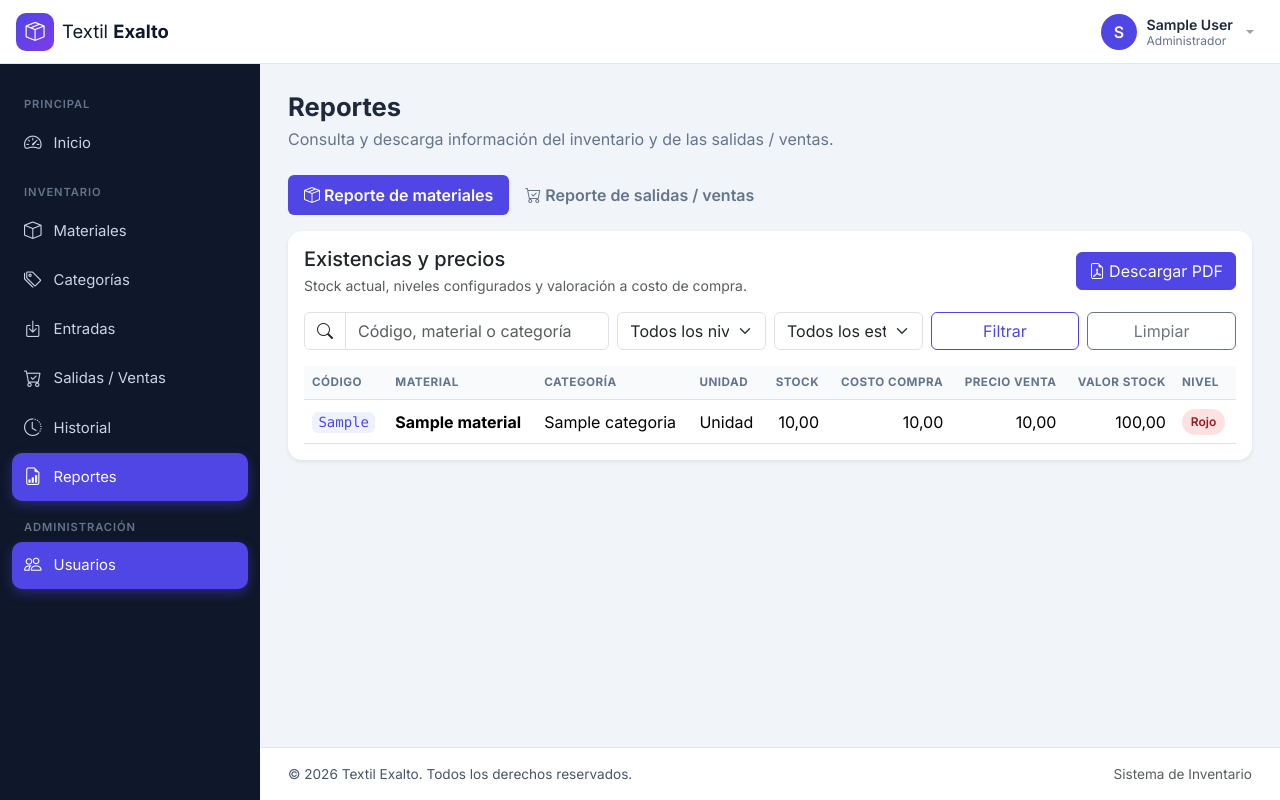
After one commit to Guilder23/Sistema-TextilExalto, a Django app: page /reportes/ in a window 1280 px wide. The commit adds this page. Run offline with Django 5.2, Linux system fonts and the light colour scheme; a user stored in the database is signed in; tables that the repository leaves empty hold one stand-in row (values such as "Sample post").

Commit message:
Implementacion de reportes

```diff
--- /dev/null
+++ b/apps/reportes/apps.py
@@ -0,0 +1,6 @@
+from django.apps import AppConfig
+
+
+class ReportesConfig(AppConfig):
+    default_auto_field = 'django.db.models.BigAutoField'
+    name = 'apps.reportes'
--- /dev/null
+++ b/apps/reportes/urls.py
@@ -0,0 +1,11 @@
+from django.urls import path
+
+from . import views
+
+app_name = 'reportes'
+
+urlpatterns = [
+    path('', views.lista, name='lista'),
+    path('pdf/materiales/', views.pdf_materiales, name='pdf_materiales'),
+    path('pdf/ventas/', views.pdf_ventas, name='pdf_ventas'),
+]
--- /dev/null
+++ b/apps/reportes/views.py
@@ -0,0 +1,160 @@
+from datetime import date
+from decimal import Decimal
+from io import BytesIO
+
+from django.contrib.auth.decorators import login_required
+from django.db.models import Q
+from django.http import HttpResponse
+from django.shortcuts import render
+from reportlab.lib import colors
+from reportlab.lib.pagesizes import A4, landscape
+from reportlab.lib.styles import getSampleStyleSheet
+from reportlab.lib.units import mm
+from reportlab.platypus import Paragraph, SimpleDocTemplate, Spacer, Table, TableStyle
+
+from apps.materiales.models import Material
+from apps.salidas.models import Salida
+
+
+def _fecha(value):
+    try:
+        return date.fromisoformat(value) if value else None
+    except ValueError:
+        return None
+
+
+def _filtros_ventas(request):
+    desde = request.GET.get('desde', '').strip()
+    hasta = request.GET.get('hasta', '').strip()
+    estado = request.GET.get('estado', '').strip()
+    pago = request.GET.get('pago', '').strip()
+    q = request.GET.get('q', '').strip()
+    ventas = Salida.objects.select_related('usuario').prefetch_related('detalles__material')
+    if not request.user.es_admin:
+        ventas = ventas.filter(usuario=request.user)
+    if _fecha(desde):
+        ventas = ventas.filter(fecha__gte=_fecha(desde))
+    if _fecha(hasta):
+        ventas = ventas.filter(fecha__lte=_fecha(hasta))
+    if estado in dict(Salida.ESTADOS):
+        ventas = ventas.filter(estado=estado)
+    if pago in dict(Salida.PAGOS):
+        ventas = ventas.filter(metodo_pago=pago)
+    if q:
+        filtro = Q(cliente__icontains=q) | Q(documento_cliente__icontains=q)
+        digitos = ''.join(c for c in q if c.isdigit())
+        if digitos:
+            filtro |= Q(pk=int(digitos))
+        ventas = ventas.filter(filtro)
+    return ventas, {'desde': desde, 'hasta': hasta, 'estado': estado, 'pago': pago, 'q': q}
+
+
+def _filtros_materiales(request):
+    q = request.GET.get('q', '').strip()
+    nivel = request.GET.get('nivel', '').strip()
+    activo = request.GET.get('activo', '').strip()
+    materiales = Material.objects.select_related('categoria')
+    if q:
+        materiales = materiales.filter(Q(codigo__icontains=q) | Q(nombre__icontains=q) | Q(categoria__nombre__icontains=q))
+    if activo in ('1', '0'):
+        materiales = materiales.filter(activo=activo == '1')
+    return materiales, {'q': q, 'nivel': nivel, 'activo': activo}
+
+
+@login_required
+def lista(request):
+    pestaña = request.GET.get('tab', 'materiales')
+    if pestaña not in ('materiales', 'ventas'):
+        pestaña = 'materiales'
+    contexto = {'tab': pestaña, 'materiales_niveles': ('verde', 'amarillo', 'rojo', 'inactivo'),
+                'pagos': Salida.PAGOS, 'estados': Salida.ESTADOS}
+    if pestaña == 'materiales':
+        materiales, filtros = _filtros_materiales(request)
+        rows = []
+        for material in materiales:
+            nivel = 'inactivo' if not material.activo else material.nivel_stock
+            if filtros['nivel'] in ('verde', 'amarillo', 'rojo', 'inactivo') and nivel != filtros['nivel']:
+                continue
+            rows.append({'material': material, 'nivel': nivel,
+                         'valor_stock': material.stock_actual * material.costo_compra})
+        contexto.update({'filas': rows, 'filtros': filtros})
+    else:
+        ventas, filtros = _filtros_ventas(request)
+        ventas = list(ventas)
+        contexto.update({
+            'ventas': ventas,
+            'filtros': filtros,
+            'total_ventas': sum((v.total for v in ventas if v.estado == Salida.CONFIRMADA), Decimal('0')),
+            'cantidad_ventas': len(ventas),
+            'confirmadas': sum(1 for v in ventas if v.estado == Salida.CONFIRMADA),
+            'anuladas': sum(1 for v in ventas if v.estado == Salida.ANULADA),
+        })
+    return render(request, 'reportes/lista.html', contexto)
+
+
+def _pdf_response(buffer, filename):
+    response = HttpResponse(buffer.getvalue(), content_type='application/pdf')
+    response['Content-Disposition'] = f'attachment; filename="{filename}"'
+    return response
+
+
+def _pdf_base(title, subtitle):
+    buffer = BytesIO()
+    document = SimpleDocTemplate(buffer, pagesize=landscape(A4), rightMargin=12 * mm,
+                                 leftMargin=12 * mm, topMargin=12 * mm, bottomMargin=12 * mm)
+    styles = getSampleStyleSheet()
+    story = [Paragraph('TEXTIL EXALTO', styles['Title']), Paragraph(title, styles['Heading2']),
+             Paragraph(subtitle, styles['Normal']), Spacer(1, 8 * mm)]
+    return buffer, document, story, styles
+
+
+@login_required
+def pdf_materiales(request):
+    materiales, filtros = _filtros_materiales(request)
+    rows = [['Código', 'Material', 'Categoría', 'Unidad', 'Stock', 'Alerta', 'Costo compra', 'Precio venta', 'Valor stock', 'Estado']]
+    for material in materiales:
+        nivel = 'Inactivo' if not material.activo else material.nivel_stock.capitalize()
+        if filtros['nivel'] and nivel.lower() != filtros['nivel']:
+            continue
+        rows.append([material.codigo, material.nombre, material.categoria.nombre, material.get_unidad_display(),
+                     f'{material.stock_actual:.2f}', f'{material.stock_minimo:.2f} / {material.stock_critico:.2f}',
+                     f'{material.costo_compra:.2f}', f'{material.precio_venta:.2f}',
+                     f'{material.stock_actual * material.costo_compra:.2f}', nivel])
+    buffer, document, story, styles = _pdf_base('Reporte de materiales',
+        f'Generado el {date.today():%d/%m/%Y} · Filtros aplicados: {filtros["q"] or "ninguno"}')
+    table = Table(rows, repeatRows=1)
+    table.setStyle(TableStyle([
+        ('BACKGROUND', (0, 0), (-1, 0), colors.HexColor('#4f46e5')), ('TEXTCOLOR', (0, 0), (-1, 0), colors.white),
+        ('FONTNAME', (0, 0), (-1, 0), 'Helvetica-Bold'), ('FONTSIZE', (0, 0), (-1, -1), 8),
+        ('GRID', (0, 0), (-1, -1), .25, colors.HexColor('#cbd5e1')), ('VALIGN', (0, 0), (-1, -1), 'MIDDLE'),
+        ('ROWBACKGROUNDS', (0, 1), (-1, -1), [colors.white, colors.HexColor('#f8fafc')]),
+    ]))
+    story.append(table)
+    document.build(story)
+    return _pdf_response(buffer, 'reporte-materiales.pdf')
+
+
+@login_required
+def pdf_ventas(request):
+    ventas, filtros = _filtros_ventas(request)
+    rows = [['Número', 'Fecha', 'Cliente', 'Vendedor', 'Pago', 'Ítems', 'Subtotal', 'Descuento', 'Total', 'Estado']]
+    total = Decimal('0')
+    for venta in ventas:
+        total += venta.total if venta.estado == Salida.CONFIRMADA else Decimal('0')
+        rows.append([venta.numero, venta.fecha.strftime('%d/%m/%Y'), venta.cliente, venta.usuario.username,
+                     venta.get_metodo_pago_display(), str(venta.detalles.count()), f'{venta.subtotal:.2f}',
+                     f'{venta.descuento:.2f}', f'{venta.total:.2f}', venta.get_estado_display()])
+    rows.append(['', '', '', '', '', '', '', 'TOTAL CONFIRMADO', f'{total:.2f}', ''])
+    buffer, document, story, styles = _pdf_base('Reporte de salidas / ventas',
+        f'Generado el {date.today():%d/%m/%Y} · Usuario: {request.user.username} · Registros: {len(rows) - 2}')
+    table = Table(rows, repeatRows=1)
+    table.setStyle(TableStyle([
+        ('BACKGROUND', (0, 0), (-1, 0), colors.HexColor('#4f46e5')), ('TEXTCOLOR', (0, 0), (-1, 0), colors.white),
+        ('FONTNAME', (0, 0), (-1, 0), 'Helvetica-Bold'), ('FONTSIZE', (0, 0), (-1, -1), 8),
+        ('GRID', (0, 0), (-1, -1), .25, colors.HexColor('#cbd5e1')), ('VALIGN', (0, 0), (-1, -1), 'MIDDLE'),
+        ('ROWBACKGROUNDS', (0, 1), (-1, -2), [colors.white, colors.HexColor('#f8fafc')]),
+        ('FONTNAME', (7, -1), (8, -1), 'Helvetica-Bold'), ('BACKGROUND', (7, -1), (8, -1), colors.HexColor('#e0e7ff')),
+    ]))
+    story.append(table)
+    document.build(story)
+    return _pdf_response(buffer, 'reporte-salidas-ventas.pdf')
--- /dev/null
+++ b/static/css/reportes/lista.css
@@ -0,0 +1,9 @@
+.report-tabs .nav-link { color: #64748b; font-weight: 600; }
+.report-tabs .nav-link.active { background: var(--brand); color: white; }
+.reporte-table thead th { font-size: .73rem; text-transform: uppercase; letter-spacing: .04em; color: #64748b; background: #f8fafc; white-space: nowrap; }
+.reporte-table code { color: var(--brand); background: #eef2ff; padding: .15rem .4rem; border-radius: 6px; }
+.nivel { display: inline-flex; align-items: center; padding: .25rem .55rem; border-radius: 999px; font-size: .75rem; font-weight: 600; }
+.nivel-verde { color: #166534; background: #dcfce7; }.nivel-amarillo { color: #854d0e; background: #fef9c3; }
+.nivel-rojo { color: #991b1b; background: #fee2e2; }.nivel-inactivo { color: #475569; background: #e2e8f0; }
+.metric-card { background: #f8fafc; border: 1px solid #e2e8f0; border-radius: 10px; padding: .85rem 1rem; }
+.metric-card span { display: block; color: #64748b; font-size: .8rem; }.metric-card strong { color: var(--brand); font-size: 1.35rem; }
--- /dev/null
+++ b/static/css/reportes/modals/ver.css
@@ -0,0 +1 @@
+/* Reservado para modales de reportes. */
--- /dev/null
+++ b/static/js/reportes/lista.js
@@ -0,0 +1,3 @@
+document.querySelectorAll('.report-tabs .nav-link').forEach((tab) => {
+  tab.addEventListener('click', () => document.body.classList.add('loading'));
+});
--- /dev/null
+++ b/static/js/reportes/modals/ver.js
@@ -0,0 +1 @@
+// Reservado para interacciones de modales de reportes.
--- a/templates/componentes/sidebar.html
+++ b/templates/componentes/sidebar.html
@@ -8,7 +8,7 @@
   {% if user.es_admin %}<a class="sidebar-link {% if request.resolver_match.app_name == 'entradas' %}active{% endif %}" href="{% url 'entradas:lista' %}"><i class="bi bi-box-arrow-in-down"></i><span>Entradas</span></a>{% else %}<a class="sidebar-link disabled" href="#"><i class="bi bi-box-arrow-in-down"></i><span>Entradas</span></a>{% endif %}
   <a class="sidebar-link {% if request.resolver_match.app_name == 'salidas' %}active{% endif %}" href="{% url 'salidas:lista' %}"><i class="bi bi-cart-check"></i><span>Salidas / Ventas</span></a>
   <a class="sidebar-link {% if request.resolver_match.app_name == 'historial' %}active{% endif %}" href="{% url 'historial:lista' %}"><i class="bi bi-clock-history"></i><span>Historial</span></a>
-  <a class="sidebar-link disabled" href="#"><i class="bi bi-file-earmark-bar-graph"></i><span>Reportes</span><small>Pronto</small></a>
+  <a class="sidebar-link {% if request.resolver_match.app_name == 'reportes' %}active{% endif %}" href="{% url 'reportes:lista' %}"><i class="bi bi-file-earmark-bar-graph"></i><span>Reportes</span></a>
 
   {% if user.es_admin %}
   <div class="sidebar-section">Administración</div>
--- /dev/null
+++ b/templates/reportes/lista.html
@@ -0,0 +1,47 @@
+{% extends 'base/base.html' %}
+{% load static %}
+{% block titulo %}Reportes{% endblock %}
+{% block css %}
+<link rel="stylesheet" href="{% static 'css/reportes/lista.css' %}">
+{% endblock %}
+{% block contenido %}
+<div class="page-header">
+  <div>
+    <h1 class="page-title">Reportes</h1>
+    <p class="page-subtitle">Consulta y descarga información del inventario y de las salidas / ventas.</p>
+  </div>
+</div>
+<ul class="nav nav-pills report-tabs mb-3">
+  <li class="nav-item"><a class="nav-link {% if tab == 'materiales' %}active{% endif %}" href="?tab=materiales"><i class="bi bi-box-seam me-1"></i>Reporte de materiales</a></li>
+  <li class="nav-item"><a class="nav-link {% if tab == 'ventas' %}active{% endif %}" href="?tab=ventas"><i class="bi bi-cart-check me-1"></i>Reporte de salidas / ventas</a></li>
+</ul>
+<div class="card border-0 shadow-sm">
+  <div class="card-body">
+    {% if tab == 'materiales' %}
+    <div class="d-flex justify-content-between align-items-center gap-2 mb-3 flex-wrap">
+      <div><h5 class="mb-1">Existencias y precios</h5><p class="text-muted small mb-0">Stock actual, niveles configurados y valoración a costo de compra.</p></div>
+      <a class="btn btn-primary" href="{% url 'reportes:pdf_materiales' %}{% if request.GET.urlencode %}?{{ request.GET.urlencode }}{% endif %}"><i class="bi bi-file-earmark-pdf me-1"></i>Descargar PDF</a>
+    </div>
+    <form method="get" class="row g-2 mb-3">
+      <input type="hidden" name="tab" value="materiales">
+      <div class="col-lg-4"><div class="input-group"><span class="input-group-text bg-white"><i class="bi bi-search"></i></span><input name="q" value="{{ filtros.q }}" class="form-control" placeholder="Código, material o categoría"></div></div>
+      <div class="col-lg-2"><select name="nivel" class="form-select"><option value="">Todos los niveles</option>{% for nivel in materiales_niveles %}<option value="{{ nivel }}" {% if filtros.nivel == nivel %}selected{% endif %}>{{ nivel|capfirst }}</option>{% endfor %}</select></div>
+      <div class="col-lg-2"><select name="activo" class="form-select"><option value="">Todos los estados</option><option value="1" {% if filtros.activo == '1' %}selected{% endif %}>Activos</option><option value="0" {% if filtros.activo == '0' %}selected{% endif %}>Inactivos</option></select></div>
+      <div class="col-lg-2"><button class="btn btn-outline-primary w-100">Filtrar</button></div><div class="col-lg-2"><a class="btn btn-outline-secondary w-100" href="?tab=materiales">Limpiar</a></div>
+    </form>
+    <div class="table-responsive"><table class="table table-hover align-middle reporte-table mb-0"><thead><tr><th>Código</th><th>Material</th><th>Categoría</th><th>Unidad</th><th class="text-end">Stock</th><th class="text-end">Costo compra</th><th class="text-end">Precio venta</th><th class="text-end">Valor stock</th><th>Nivel</th></tr></thead><tbody>
+      {% for fila in filas %}<tr><td><code>{{ fila.material.codigo }}</code></td><td><strong>{{ fila.material.nombre }}</strong></td><td>{{ fila.material.categoria.nombre }}</td><td>{{ fila.material.get_unidad_display }}</td><td class="text-end">{{ fila.material.stock_actual|floatformat:2 }}</td><td class="text-end">{{ fila.material.costo_compra|floatformat:2 }}</td><td class="text-end">{{ fila.material.precio_venta|floatformat:2 }}</td><td class="text-end">{{ fila.valor_stock|floatformat:2 }}</td><td><span class="nivel nivel-{{ fila.nivel }}">{{ fila.nivel|capfirst }}</span></td></tr>{% empty %}<tr><td colspan="9" class="text-center text-muted py-5">No hay materiales que coincidan.</td></tr>{% endfor %}
+    </tbody></table></div>
+    {% else %}
+    <div class="d-flex justify-content-between align-items-center gap-2 mb-3 flex-wrap">
+      <div><h5 class="mb-1">Salidas / ventas</h5><p class="text-muted small mb-0">{% if user.es_admin %}Todas las ventas registradas por el equipo.{% else %}Tus ventas registradas.{% endif %}</p></div>
+      <a class="btn btn-primary" href="{% url 'reportes:pdf_ventas' %}{% if request.GET.urlencode %}?{{ request.GET.urlencode }}{% endif %}"><i class="bi bi-file-earmark-pdf me-1"></i>Descargar PDF</a>
+    </div>
+    <div class="row g-3 mb-3"><div class="col-md-4"><div class="metric-card"><span>Registros</span><strong>{{ cantidad_ventas }}</strong></div></div><div class="col-md-4"><div class="metric-card"><span>Confirmadas</span><strong>{{ confirmadas }}</strong></div></div><div class="col-md-4"><div class="metric-card"><span>Total confirmado</span><strong>{{ total_ventas|floatformat:2 }}</strong></div></div></div>
+    <form method="get" class="row g-2 mb-3"><input type="hidden" name="tab" value="ventas"><div class="col-lg-3"><input name="q" value="{{ filtros.q }}" class="form-control" placeholder="Número, cliente o CI/NIT"></div><div class="col-lg-2"><input type="date" name="desde" value="{{ filtros.desde }}" class="form-control"></div><div class="col-lg-2"><input type="date" name="hasta" value="{{ filtros.hasta }}" class="form-control"></div><div class="col-lg-2"><select name="pago" class="form-select"><option value="">Todos los pagos</option>{% for v,e in pagos %}<option value="{{ v }}" {% if filtros.pago == v %}selected{% endif %}>{{ e }}</option>{% endfor %}</select></div><div class="col-lg-2"><select name="estado" class="form-select"><option value="">Todos los estados</option>{% for v,e in estados %}<option value="{{ v }}" {% if filtros.estado == v %}selected{% endif %}>{{ e }}</option>{% endfor %}</select></div><div class="col-lg-1"><button class="btn btn-outline-primary w-100">Filtrar</button></div></form>
+    <div class="table-responsive"><table class="table table-hover align-middle reporte-table mb-0"><thead><tr><th>Número</th><th>Fecha</th><th>Cliente</th><th>Vendedor</th><th>Pago</th><th class="text-end">Ítems</th><th class="text-end">Subtotal</th><th class="text-end">Descuento</th><th class="text-end">Total</th><th>Estado</th></tr></thead><tbody>{% for venta in ventas %}<tr><td><code>{{ venta.numero }}</code></td><td>{{ venta.fecha|date:'d/m/Y' }}</td><td>{{ venta.cliente }}</td><td>{{ venta.usuario.username }}</td><td>{{ venta.get_metodo_pago_display }}</td><td class="text-end">{{ venta.detalles.count }}</td><td class="text-end">{{ venta.subtotal|floatformat:2 }}</td><td class="text-end">{{ venta.descuento|floatformat:2 }}</td><td class="text-end fw-semibold">{{ venta.total|floatformat:2 }}</td><td>{% if venta.estado == 'confirmada' %}<span class="badge text-bg-success-subtle text-success-emphasis">Confirmada</span>{% else %}<span class="badge text-bg-secondary">Anulada</span>{% endif %}</td></tr>{% empty %}<tr><td colspan="10" class="text-center text-muted py-5">No hay ventas que coincidan.</td></tr>{% endfor %}</tbody></table></div>
+    {% endif %}
+  </div>
+</div>
+{% endblock %}
+{% block js %}<script src="{% static 'js/reportes/lista.js' %}"></script>{% endblock %}
--- /dev/null
+++ b/templates/reportes/modals/ver.html
@@ -0,0 +1 @@
+{# Reservado para el detalle de reportes. #}
--- a/textilexalto/settings.py
+++ b/textilexalto/settings.py
@@ -43,6 +43,7 @@ INSTALLED_APPS = [
     'apps.entradas',
     'apps.salidas',
     'apps.historial',
+    'apps.reportes',
 ]
 
 MIDDLEWARE = [
--- a/textilexalto/urls.py
+++ b/textilexalto/urls.py
@@ -11,5 +11,6 @@ urlpatterns = [
     path('entradas/', include('apps.entradas.urls')),
     path('salidas/', include('apps.salidas.urls')),
     path('historial/', include('apps.historial.urls')),
+    path('reportes/', include('apps.reportes.urls')),
     path('', include('apps.usuarios.urls')),
 ]
```
Also changed, not shown: apps/reportes/__init__.py (added), apps/reportes/migrations/__init__.py (added), 1 other file.
